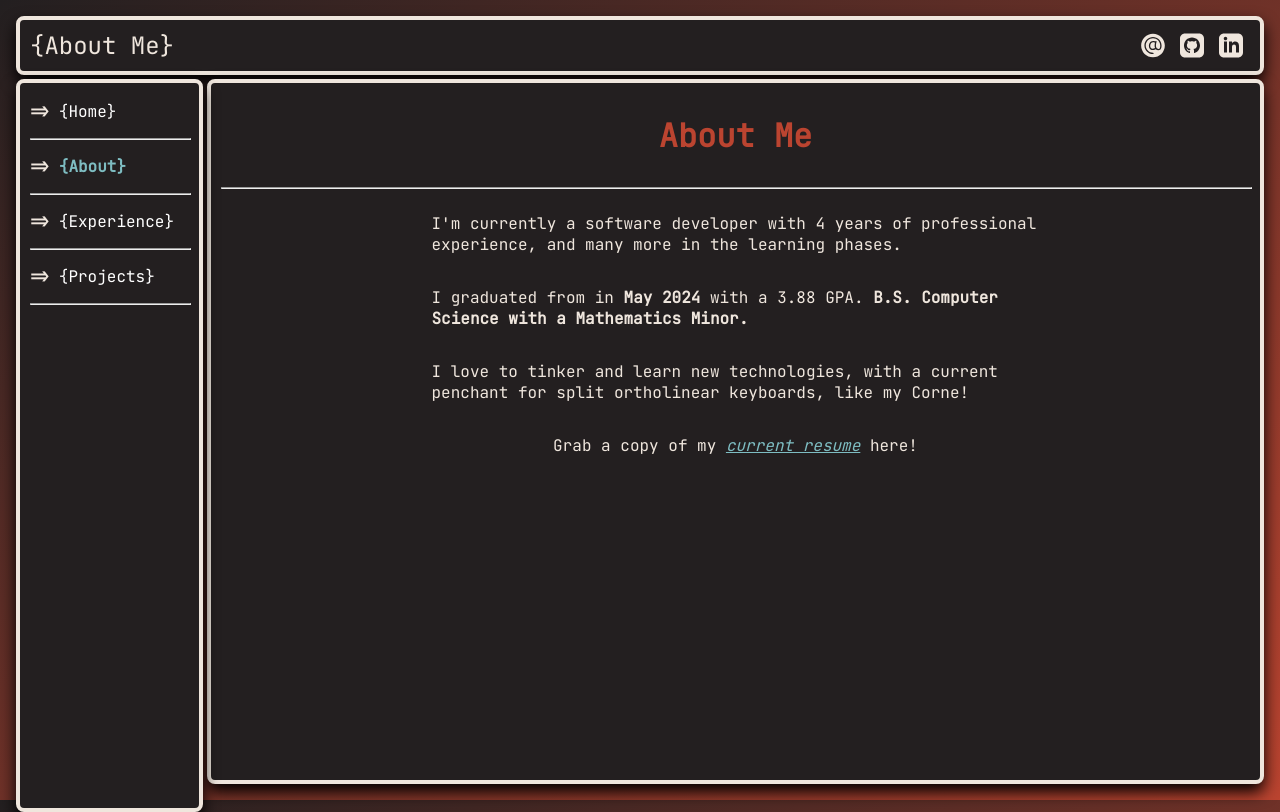
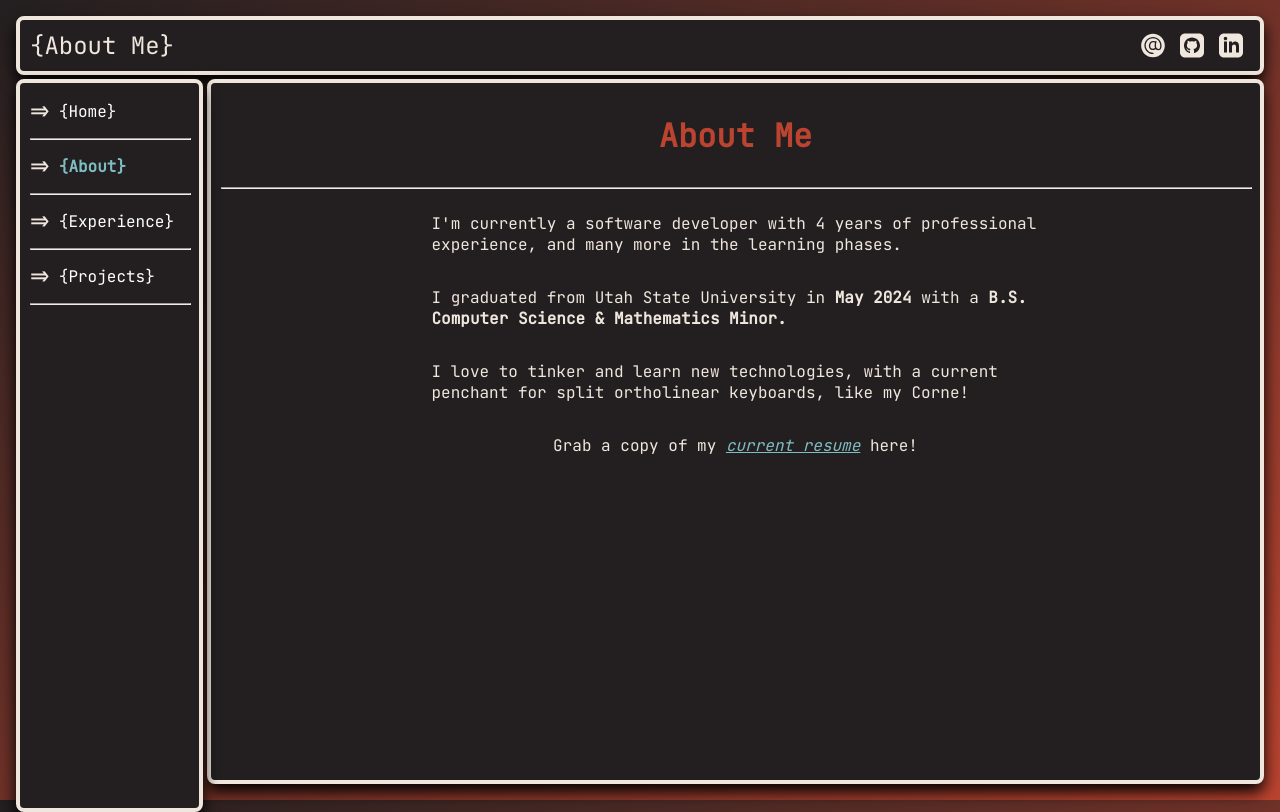
Before and after one commit to Vespertine112/Cabin, a SvelteKit app: page /about in a window 1280 px wide. Built offline with nearby package versions, Linux system fonts and the light colour scheme; a web font is replaced by a local one.

Commit message:
Removed some about information

```diff
--- a/src/routes/about/+page.svelte
+++ b/src/routes/about/+page.svelte
@@ -141,7 +141,9 @@
 
             <div class="aboutContainer">
                 <p class="p-line" in:fly={{x:100, duration:2000}} >I'm currently a software developer with {(new Date().getFullYear() - 2020)} years of professional experience, and many more in the learning phases.</p>
-                <p class="p-line" in:fly={{x:-100, duration:2000}} >I graduated from in <b>May 2024</b> with a 3.88 GPA. <b>B.S. Computer Science with a Mathematics Minor.</b></p>
+                <p class="p-line" in:fly={{x:-100, duration:2000}} >I graduated
+				from Utah State University in <b>May 2024</b> with a <b>B.S.
+				Computer Science & Mathematics Minor.</b></p>
                 <p class="p-line" in:fly={{x:100, duration:2000}} >I love to tinker and learn new technologies, with a current penchant for split ortholinear keyboards, like my Corne!</p>
                 <p class="p-line" in:fly={{x:-100, duration:2000}} >Grab a copy of my <a class="links" href="pdf/Resume.pdf" target="_blank">current resume</a> here! </p>
             </div>
```
